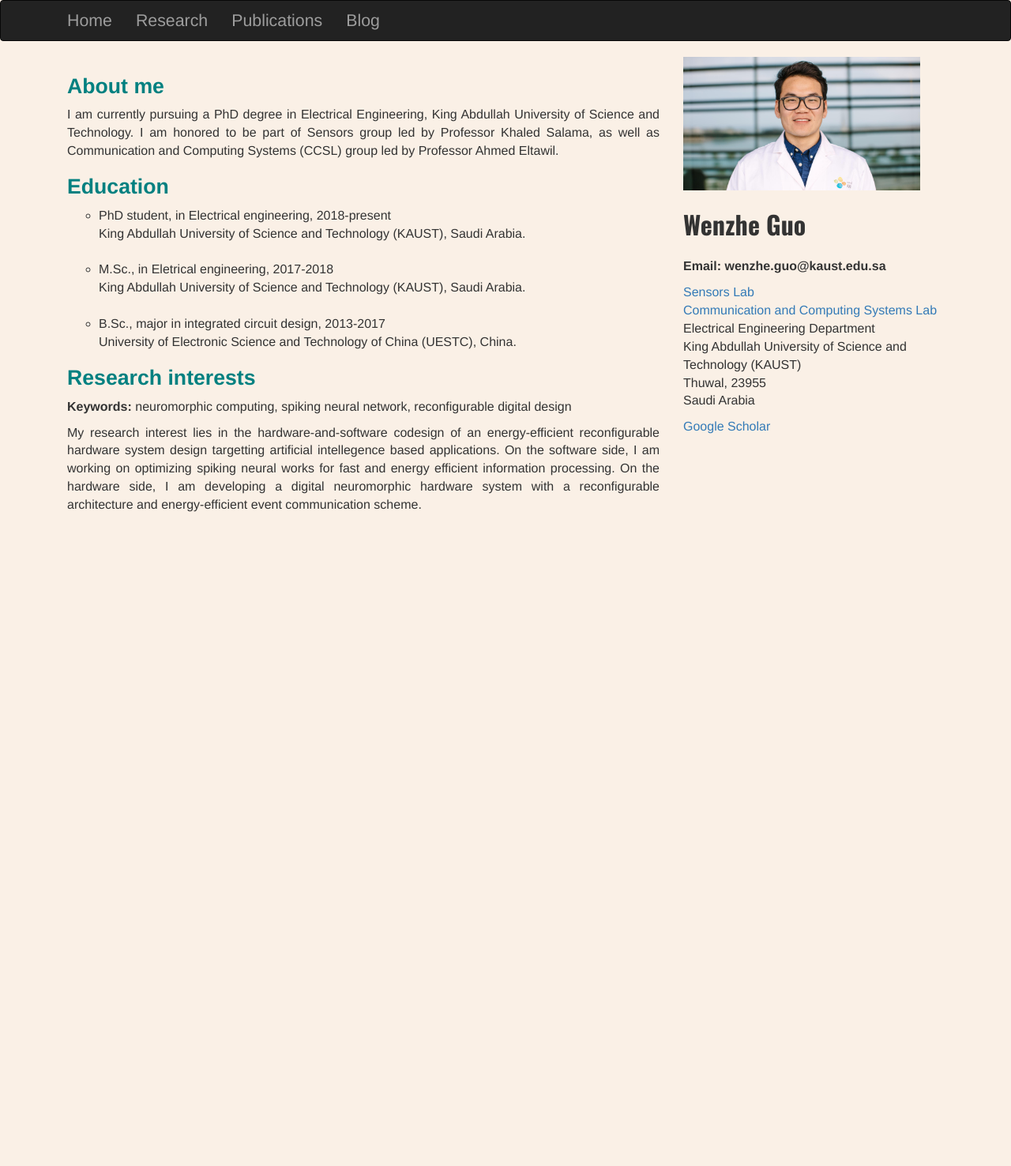
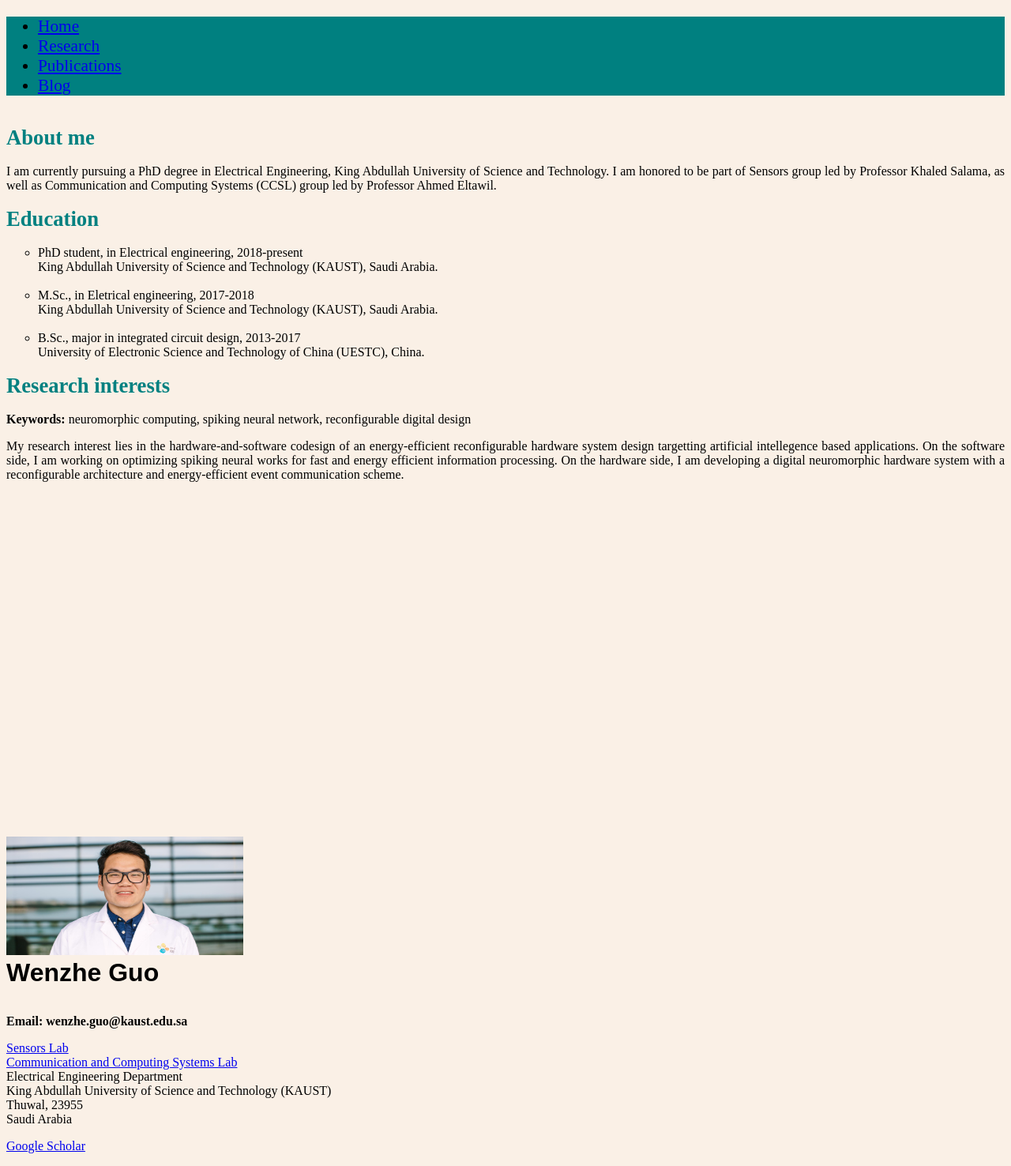
Before and after one commit to Wenzheguo/Wenzheguo.github.io, a Jekyll site: the page built from index.html, in a window 1280 px wide. Shown: the whole page at 79% size. Built offline with Jekyll 4.4.1, drawn with Linux system fonts in a browser that asks for light colours; before the commit the page ends 972 px from its top, so only the background shows below that.

Commit message:
Update default.html

```diff
--- a/_layouts/default.html
+++ b/_layouts/default.html
@@ -4,17 +4,17 @@
   <title>{{page.title}}</title>
   <meta charset="utf-8">
   <meta name="viewport" content="width=device-width, initial-scale=1">
-  <link rel="stylesheet" href="https://maxcdn.bootstrapcdn.com/bootstrap/3.3.6/css/bootstrap.min.css">
+  <!-- <link rel="stylesheet" href="https://maxcdn.bootstrapcdn.com/bootstrap/3.3.6/css/bootstrap.min.css"> -->
   <script src="https://ajax.googleapis.com/ajax/libs/jquery/1.12.0/jquery.min.js"></script>
   <script src="https://maxcdn.bootstrapcdn.com/bootstrap/3.3.6/js/bootstrap.min.js"></script>
-  <link href='https://fonts.googleapis.com/css?family=Oswald:700' rel='stylesheet' type='text/css'>
+  <!-- <link href='https://fonts.googleapis.com/css?family=Oswald:700' rel='stylesheet' type='text/css'> -->
   <link href='css/main.css' rel='stylesheet' type='text/css'>
 </head>
 <body style="background-color:linen;">
 
 
 <!-- Navigation -->
-    <nav class="navbar navbar-inverse">
+    <nav class="navbar navbar-inverse navbar-custom">
       <div class="container">
 		<ul class="nav navbar-nav" style="font-size: 16pt;">
               <li><a href="/">Home</a></li>
```
